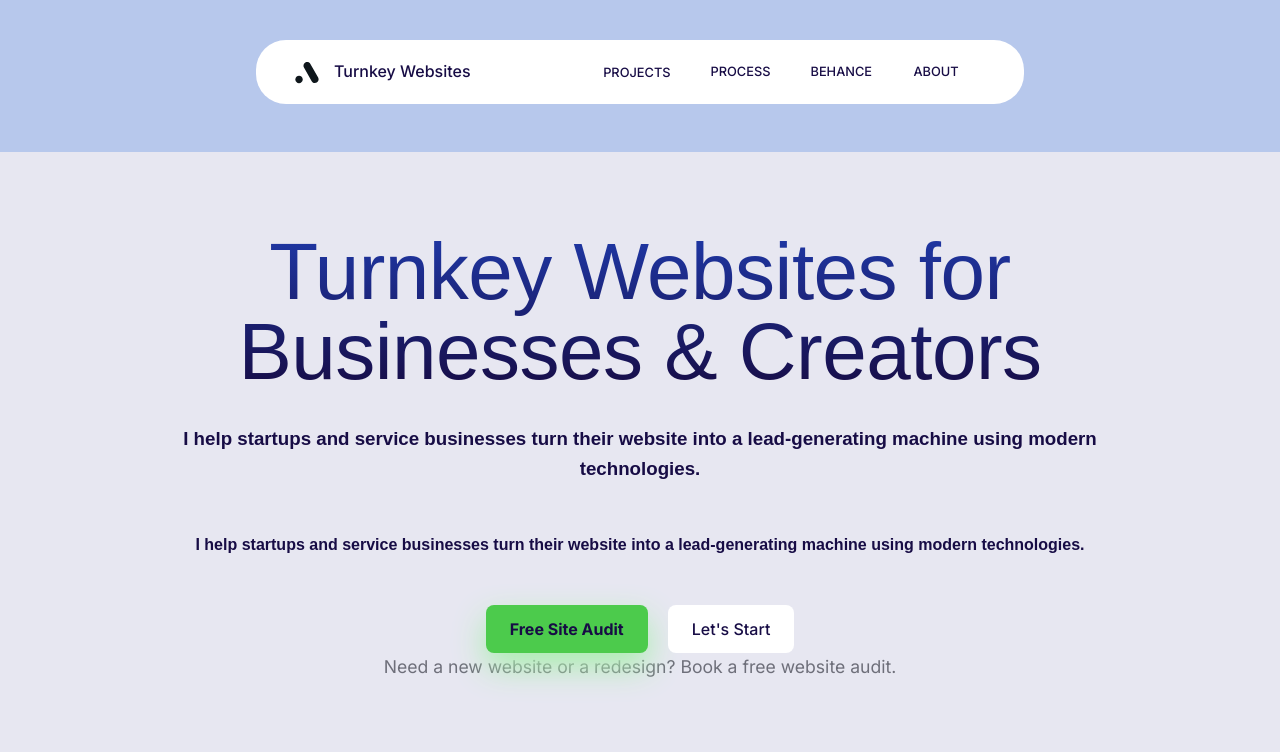
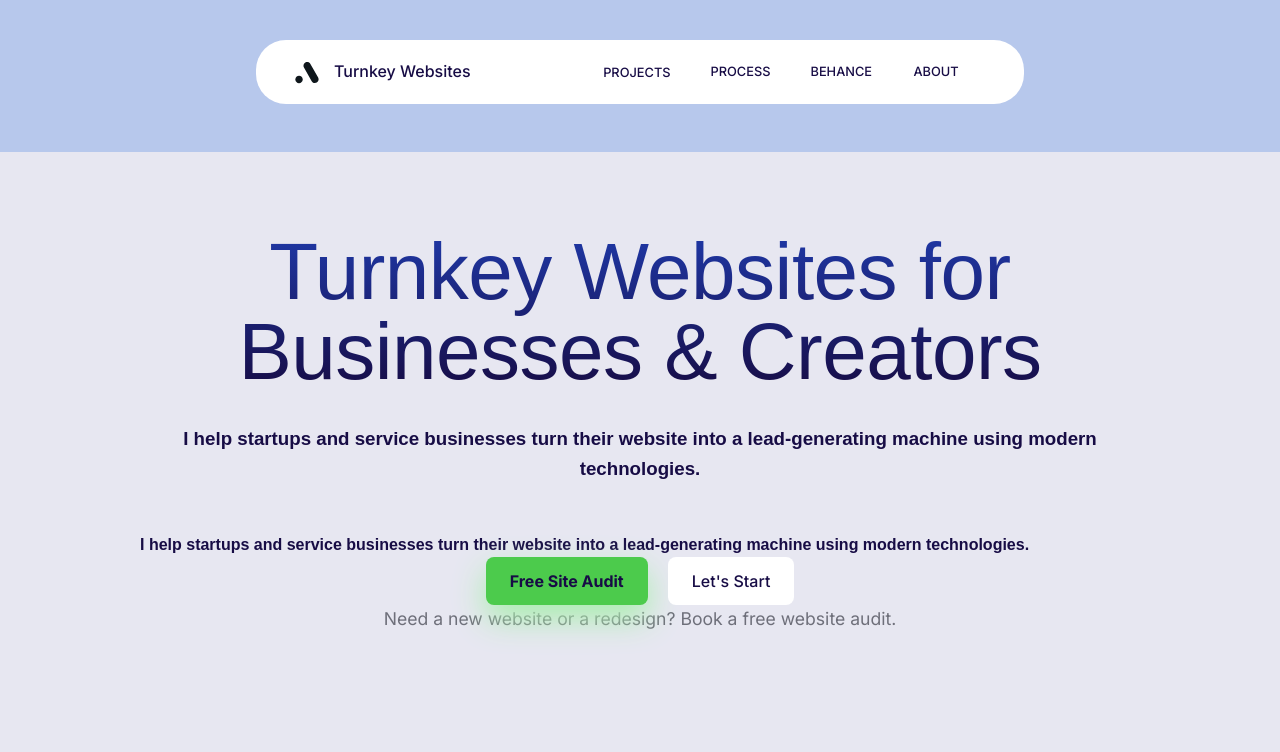
Before and after one commit to juliataro/portfolio, a React (Vite) app: page / in a window 1280 px wide. Shown: the top 752 px of the page. Built offline with nearby package versions, Linux system fonts and the light colour scheme; a web font is replaced by a local one.

Commit message:
hero subheader

```diff
--- a/src/HomePage.tsx
+++ b/src/HomePage.tsx
@@ -49,7 +49,7 @@ export default function HomePage() {
               I help startups and service businesses turn their website into a
               lead-generating machine using modern technologies.
             </h3>
-            <h4 className="sub-header">
+            <h4>
               I help startups and service businesses turn their website into a
               lead-generating machine using modern technologies.
             </h4>
```
